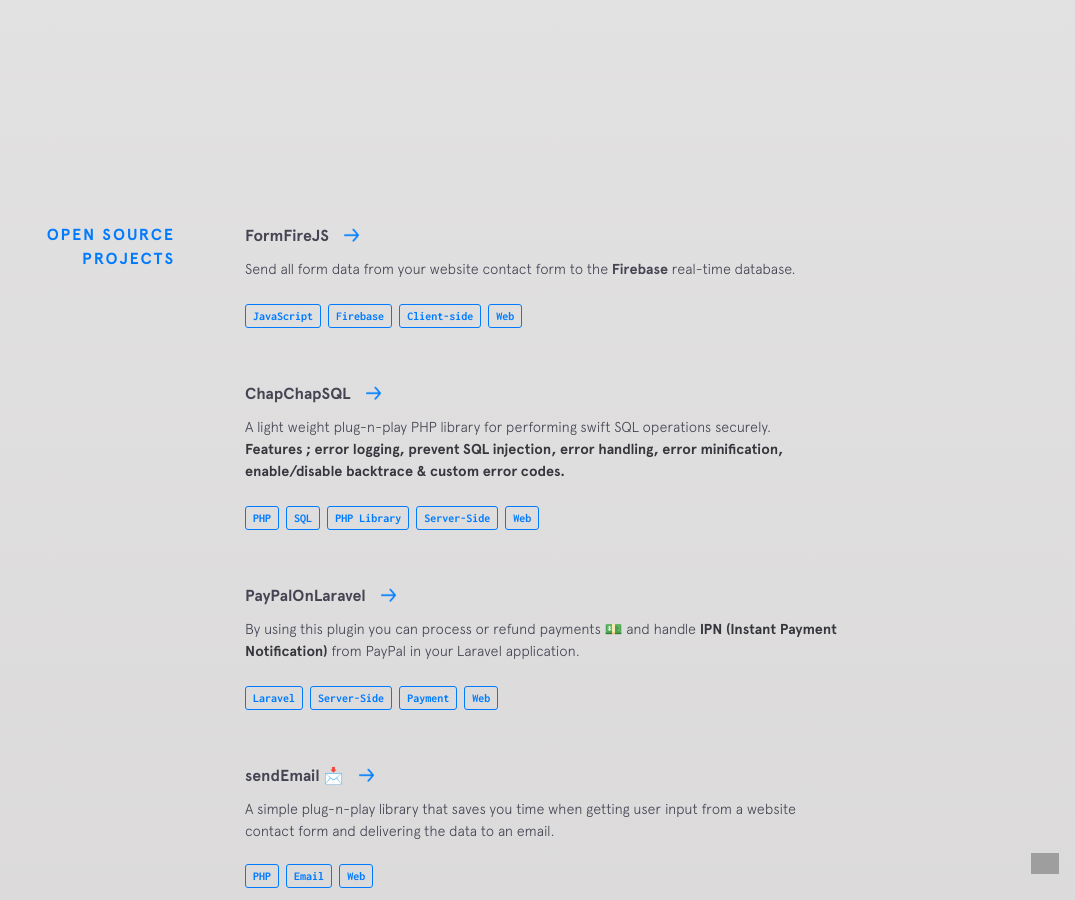
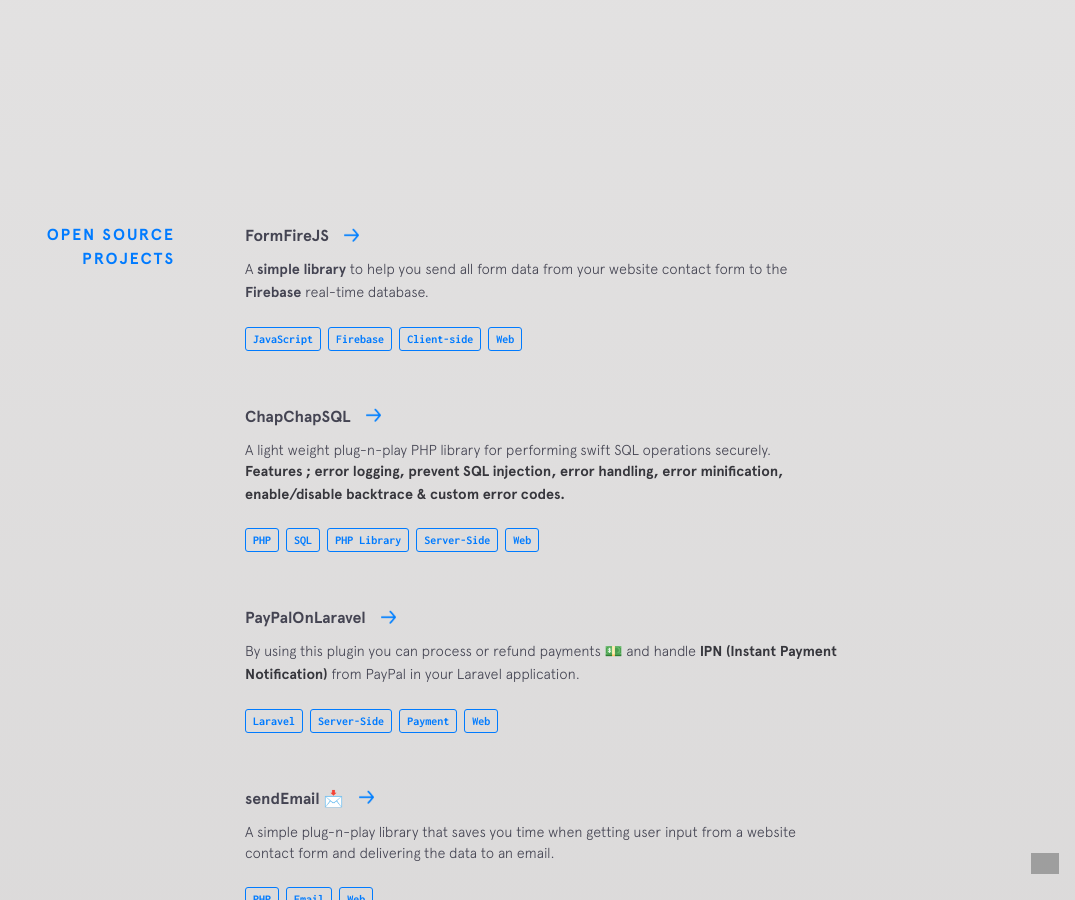
Before and after one commit to Timtech4u/timtech4u.github.io, a Jekyll site: the page built from index.html, in a window 1280 px wide and 900 px high, scrolled down 4017 px. Shown: the whole window, without its empty margins (205-1280 px from the left). Built offline with Jekyll 4.4.1, drawn with Linux system fonts in a browser that asks for light colours; nearby versions of some CDN libraries; grey boxes are pictures that could not be loaded.

Commit message:
exciting updates

```diff
--- a/_data/other-projects.yml
+++ b/_data/other-projects.yml
@@ -1,7 +1,7 @@
 - name: FormFireJS
   url: https://www.kelvinkamau.app/FormFireJS
   code: https://github.com/kelvinkamau/FormFireJS
-  description: Send all form data from your website contact form to the <a href="https://firebase.google.com/">Firebase</a> real-time database.
+  description: A <a href="https://www.kelvinkamau.app/FormFireJS">simple library</a> to help you send all form data from your website contact form to the <a href="https://firebase.google.com/">Firebase</a> real-time database.
   used:
     - thing: JavaScript
     - thing: Firebase
```
